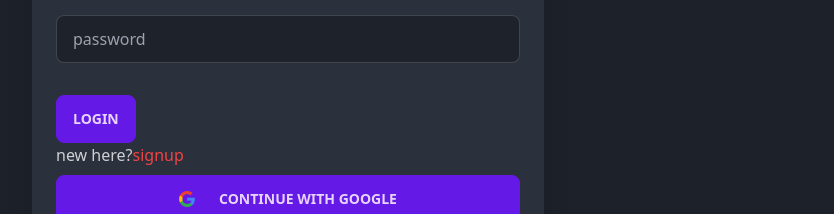
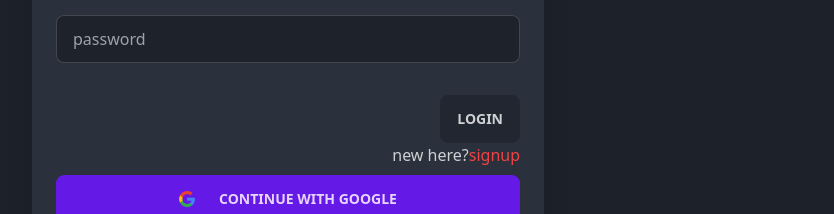
Before and after one commit to HCVincent/free-games-firebase, a Next.js app: page / in a window 1280 px wide. Both pictures are taken after a click on the label "LOGIN". Shown: the part 333-547 px from the top of the page, without its empty margins (352-1186 px from the left). Built offline with nearby package versions, Linux system fonts and the light colour scheme; no server answers; the database is empty.

Commit message:
sendEmailVerified

```diff
--- a/src/Modal/Auth/Login.tsx
+++ b/src/Modal/Auth/Login.tsx
@@ -76,17 +76,19 @@ const Login: React.FC = () => {
             onChange={onChange}
           />
         </div>
-        <button className="btn btn-primary mt-8" type="submit">
+        <div className="flex justify-end">
+          <button className="btn  mt-8" type="submit">
             {loading ? (
               <span className="loading loading-spinner"></span>
             ) : (
               "Login"
             )}
           </button>
+        </div>
       </form>
       {error ||
         FIREBASE_ERRORS[userError?.message as keyof typeof FIREBASE_ERRORS]}
-      <div className="flex">
+      <div className="flex justify-end w-full">
         <p>new here?</p>
         <p
           className="text-red-500"
--- a/src/Modal/Auth/SignUp.tsx
+++ b/src/Modal/Auth/SignUp.tsx
@@ -1,12 +1,18 @@
 import { authModalState } from "@/atoms/authModalAtom";
 import { auth } from "@/firebase/clientApp";
 import { FIREBASE_ERRORS } from "@/firebase/errors";
+import { sendEmailVerification } from "firebase/auth";
 import React, { useState } from "react";
-import { useCreateUserWithEmailAndPassword } from "react-firebase-hooks/auth";
+import {
+  useAuthState,
+  useCreateUserWithEmailAndPassword,
+  useSendEmailVerification,
+} from "react-firebase-hooks/auth";
 import { useSetRecoilState } from "recoil";
 
 const SignUp = () => {
   const [error, setError] = useState("");
+  const [user] = useAuthState(auth);
   const setAuthModalState = useSetRecoilState(authModalState);
   const [signUpForm, setSignUpForm] = useState({
     email: "",
@@ -14,15 +20,13 @@ const SignUp = () => {
     confirmPassword: "",
   });
 
+  const options = {
+    sendEmailVerification: true,
+  };
   const [createUserWithEmailAndPassword, userCred, loading, userError] =
-    useCreateUserWithEmailAndPassword(auth);
+    useCreateUserWithEmailAndPassword(auth, options);
 
   const onSubmit = (event: React.FormEvent<HTMLFormElement>) => {
-    console.log(
-      "auth.currentUser?.getIdTokenResult()",
-      auth.currentUser?.getIdTokenResult()
-    );
-
     event.preventDefault();
     if (error) setError("");
     if (signUpForm.password != signUpForm.confirmPassword) {
@@ -31,15 +35,6 @@ const SignUp = () => {
     }
     createUserWithEmailAndPassword(signUpForm.email, signUpForm.password);
   };
-
-  // const onVerify = async (event: React.MouseEvent<HTMLButtonElement>) => {
-  //   event.preventDefault();
-  //   const success = await sendEmailVerification();
-  //   if (success) {
-  //     alert("Sent email");
-  //     setVerify(true);
-  //   }
-  // };
 
   const onChange = (event: React.ChangeEvent<HTMLInputElement>) => {
     setSignUpForm((prev) => ({
@@ -86,22 +81,18 @@ const SignUp = () => {
               ]}
           </p>
         )}
-        <button className="btn btn-primary" type="submit">
+        <div className="flex justify-end mt-4">
+          <button className="btn " type="submit">
             {loading ? (
               <span className="loading loading-spinner"></span>
             ) : (
               "Sign up"
             )}
           </button>
-        {/* <button className="btn btn-primary" onClick={onVerify}>
-          Verify email
-        </button>
-        {verifyEmailError && (
-          <p className="text-red-600 text-sm">verifyEmailError</p>
-        )} */}
+        </div>
       </form>
 
-      <div className="flex">
+      <div className="flex justify-end w-full">
         <p>new here?</p>
         <p
           className="text-red-500"
--- a/src/hooks/useGames.tsx
+++ b/src/hooks/useGames.tsx
@@ -317,6 +317,9 @@ const useGames = () => {
       setAuthModalState({ open: true, view: "login" });
       return false;
     }
+    // if(!user?.emailVerified) {
+
+    // }
     try {
       let { voteStatus } = game;
       voteStatus = voteStatus ? voteStatus : 0;
```
Lines whose indentation alone changed are shown as unchanged.
